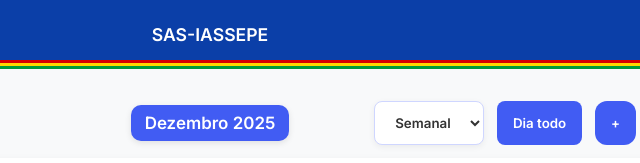
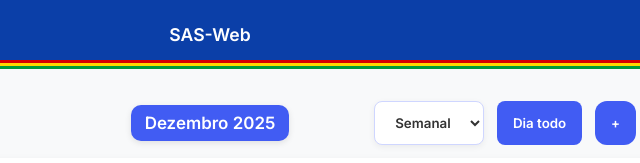
Before and after one commit to diegoframos81/Agenda-Web, a website: page public/index.html in a window 1280 px wide. Shown: the top 163 px of the page, 430-1070 px from the left. Drawn offline with Linux system fonts and the light colour scheme; no server answers.

Commit message:
Update title and header link in index.html

```diff
--- a/public/index.html
+++ b/public/index.html
@@ -8,14 +8,14 @@
   <meta name="apple-mobile-web-app-title" content="Agenda" />
   <meta name="theme-color" content="#0b3fa8" />
   <meta name="description" content="Sistema de agendamento de salas SAS-IASSEPE" />
-  <title>Agendamento IASSEPE</title>
+  <title>Agendamento SAS-Web</title>
   <link rel="stylesheet" href="/css/style.css">
   <link rel="stylesheet" href="/css/calendar-custom.css">
   <link href="https://fonts.googleapis.com/css2?family=Inter:wght@400;600&display=swap" rel="stylesheet">
 </head>
   <body>
     <header>
-      <a href="/">SAS-IASSEPE</a>
+      <a href="/">SAS-Web</a>
     </header>
     <div class="container">
       <div id="roomsGrid" class="rooms-grid" style="display:none"></div>
```
